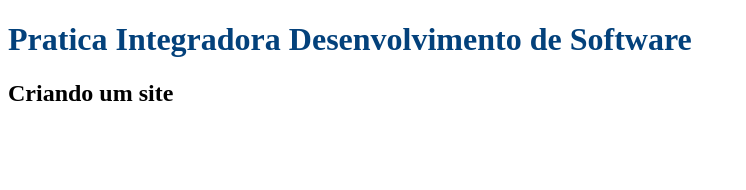
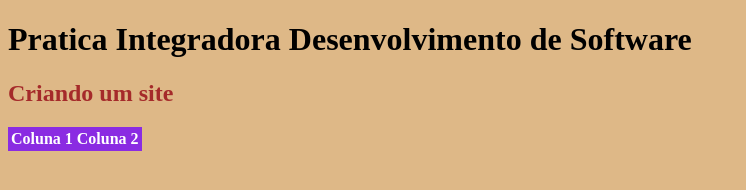
Before and after one commit to JessicaBCarvalho/PraticaSoftware1, a plain HTML site: page index.html in a window 1280 px wide. Shown: the whole page, without its empty margins (0-746 px from the left). Drawn offline with Linux system fonts and the light colour scheme.

Commit message:
atividade 2 concluida

```diff
--- a/estilo.css
+++ b/estilo.css
@@ -1,7 +1,12 @@
-h2 {
-    font: brown;
+.subtitulo {
+    color : brown;
 }
 
 body {
     background: burlywood;
 }
+
+.tabela {
+    background: blueviolet;
+    color: white;
+}
--- a/index.html
+++ b/index.html
@@ -6,13 +6,22 @@
     <meta http-equiv="X-UA-Compatible" content="IE=edge">
     <meta name="viewport" content="width=device-width, initial-scale=1.0">
     <title>Aula_Prática</title>
-    <link rel = "stylesheet" href = "nossoestilo.css" type = "text / css">
+    <link rel = "stylesheet" href = "estilo.css" type = "text/css">
 </head>
 
 <body>
-    <h1 style="color:rgb(3, 65, 123); font-size: 65; " > Pratica Integradora Desenvolvimento de Software </h1>
+    <h1> Pratica Integradora Desenvolvimento de Software </h1>
 
-    <h2> Criando um site </h2>
+    <h2 class="subtitulo"> Criando um site </h2>
+
+    <table class="tabela">
+        <thead>
+            <tr>
+                <th>Coluna 1</th>
+                <th>Coluna 2</th>
+            </tr>
+        </thead>
+    </table>
 
 </body>
 </html>
```
